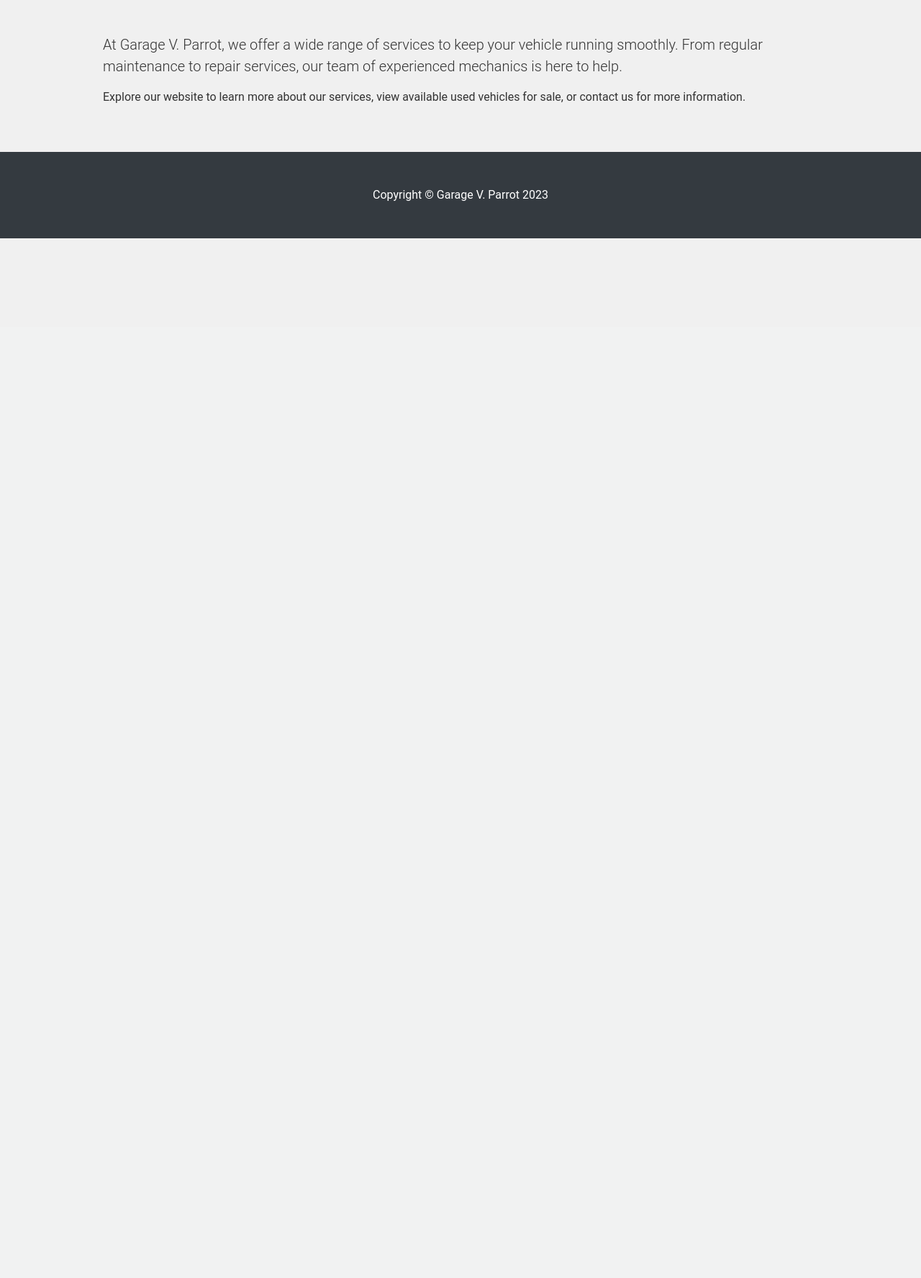
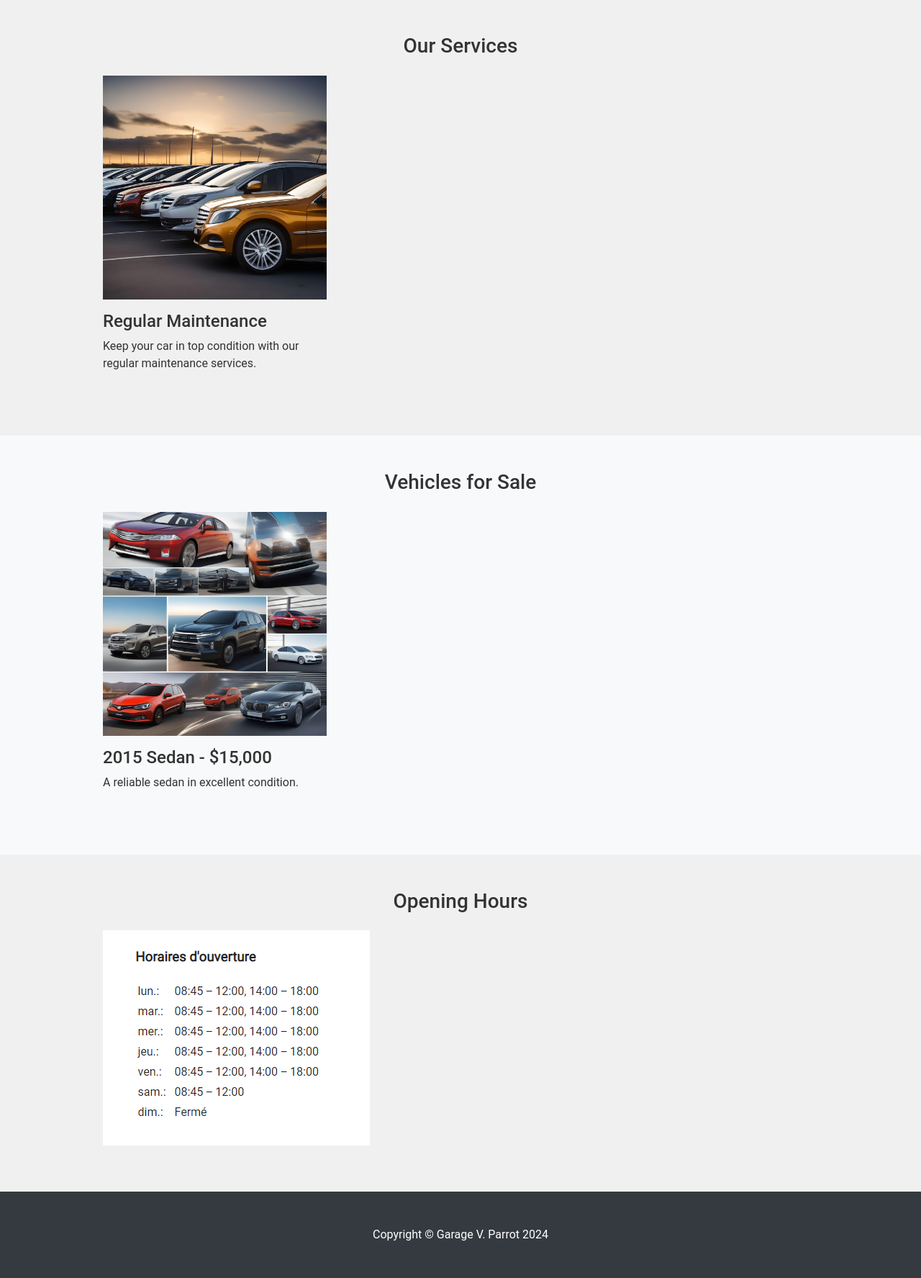
Before and after one commit to Kvnbbg/au-garage, a Flask app: page / in a window 1280 px wide. Shown: the part 346-2121 px from the top of the page at 72% size. Before the commit the page ends 677 px from the top, so only its background shows below. Run offline with Flask 3, Linux system fonts and the light colour scheme; parts of the project's set-up code (start-up, migrations or seed data) failed here and were passed over; some libraries are stand-ins or nearby versions.

Commit message:
feat completed

```diff
--- a/app/templates/home.html
+++ b/app/templates/home.html
@@ -6,9 +6,18 @@
     <title>Garage V. Parrot</title>
     <link href="https://stackpath.bootstrapcdn.com/bootstrap/4.5.2/css/bootstrap.min.css" rel="stylesheet">
     <link href="./static/css/min.css" rel="stylesheet">
-
+    <script>
+        function toggleLanguage(lang) {
+            document.querySelectorAll('.lang').forEach(el => {
+                el.style.display = 'none';
+            });
+            document.querySelectorAll('.lang-' + lang).forEach(el => {
+                el.style.display = 'block';
+            });
+        }
+    </script>
 </head>
-<body>
+<body onload="toggleLanguage('en')">
     <nav class="navbar navbar-expand-lg navbar-dark bg-dark">
         <div class="container">
             <a class="navbar-brand" href="#">Garage V. Parrot</a>
@@ -18,39 +27,75 @@
             <div class="collapse navbar-collapse" id="navbarNav">
                 <ul class="navbar-nav ml-auto">
                     <li class="nav-item active">
-                        <a class="nav-link" href="/">Home <span class="sr-only">(current)</span></a>
+                        <a class="nav-link" href="#" onclick="toggleLanguage('en')">🇺🇸 English</a>
                     </li>
                     <li class="nav-item">
-                        <a class="nav-link" href="/services">Services</a>
-                    </li>
-                    <li class="nav-item">
-                        <a class="nav-link" href="/about">About</a>
-                    </li>
-                    <li class="nav-item">
-                        <a class="nav-link" href="/contact">Contact</a>
+                        <a class="nav-link" href="#" onclick="toggleLanguage('fr')">🇫🇷 Français</a>
                     </li>
                 </ul>
             </div>
         </div>
     </nav>
 
-    <header class="py-5 bg-image-full" style="background-image: url('your-image-url-here');">
+    <header class="py-5 bg-image-full" style="background-image: url('./static/images/alogo.png');">
         <div class="text-center my-5">
-            <h1 class="text-white">Welcome to Garage V. Parrot</h1>
-            <h2 class="text-white-50">Your trusted automobile service center in Toulouse</h2>
+            <h1 class="text-white lang lang-en">Welcome to Garage V. Parrot</h1>
+            <h2 class="text-white-50 lang lang-en">Your trusted automobile service center in Toulouse</h2>
+            <h1 class="text-white lang lang-fr" style="display:none;">Bienvenue au Garage V. Parrot</h1>
+            <h2 class="text-white-50 lang lang-fr" style="display:none;">Votre centre de service automobile de confiance à Toulouse</h2>
         </div>
     </header>
 
-    <section class="py-5">
+    <!-- Services Section -->
+    <section id="services" class="py-5">
         <div class="container">
-            <p class="lead">At Garage V. Parrot, we offer a wide range of services to keep your vehicle running smoothly. From regular maintenance to repair services, our team of experienced mechanics is here to help.</p>
-            <p>Explore our website to learn more about our services, view available used vehicles for sale, or contact us for more information.</p>
+            <h3 class="text-center mb-4 lang lang-en">Our Services</h3>
+            <h3 class="text-center mb-4 lang lang-fr" style="display:none;">Nos Services</h3>
+            <!-- Example service list item -->
+            <div class="row">
+                <div class="col-md-4 mb-4">
+                    <img src="./static/images/acar.png" alt="Service Image" class="img-fluid mb-3">
+                    <h4 class="lang lang-en">Regular Maintenance</h4>
+                    <h4 class="lang lang-fr" style="display:none;">Entretien Régulier</h4>
+                    <p class="lang lang-en">Keep your car in top condition with our regular maintenance services.</p>
+                    <p class="lang lang-fr" style="display:none;">Gardez votre voiture en parfait état avec nos services d'entretien régulier.</p>
+                </div>
+                <!-- Repeat for other services -->
+            </div>
+        </div>
+    </section>
+
+    <!-- Vehicles for Sale Section -->
+    <section id="vehicles" class="py-5 bg-light">
+        <div class="container">
+            <h3 class="text-center mb-4 lang lang-en">Vehicles for Sale</h3>
+            <h3 class="text-center mb-4 lang lang-fr" style="display:none;">Véhicules à Vendre</h3>
+            <div class="row">
+                <div class="col-md-4 mb-4">
+                    <img src="./static/images/acars.png" alt="Car for Sale" class="img-fluid mb-3">
+                    <h4 class="lang lang-en">2015 Sedan - $15,000</h4>
+                    <h4 class="lang lang-fr" style="display:none;">2015 Berline - 15 000€</h4>
+                    <p class="lang lang-en">A reliable sedan in excellent condition.</p>
+                    <p class="lang lang-fr" style="display:none;">Une berline fiable en excellent état.</p>
+                </div>
+                <!-- Repeat for other vehicles -->
+            </div>
+        </div>
+    </section>
+
+    <!-- Opening Hours Section -->
+    <section id="opening-hours" class="py-5">
+        <div class="container">
+            <h3 class="text-center mb-4 lang lang-en">Opening Hours</h3>
+            <h3 class="text-center mb-4 lang lang-fr" style="display:none;">Horaires d'Ouverture</h3>
+            <img src="./static/images/hours.png" alt="Opening Hours" class="img-fluid mb-3">
+            <!-- Dynamically display opening hours or use an image -->
         </div>
     </section>
 
     <footer class="py-5 bg-dark">
         <div class="container">
-            <p class="m-0 text-center text-white">Copyright &copy; Garage V. Parrot 2023</p>
+            <p class="m-0 text-center text-white">Copyright &copy; Garage V. Parrot 2024</p>
         </div>
     </footer>
 
@@ -59,3 +104,11 @@
     <script src="https://stackpath.bootstrapcdn.com/bootstrap/4.5.2/js/bootstrap.min.js"></script>
 </body>
 </html>
+
+
+
+
+
+
+</body>
+</html>
```
Also changed, not shown: README.md, app/static/images/acar.png (added), app/static/images/acars.png (added), app/static/images/alogo.png (added), documentation/diagram.png (renamed from documentation/8dnpF5B5BKP2MVpJ7uizQ9.png), documentation/diagram_use_case.png.
